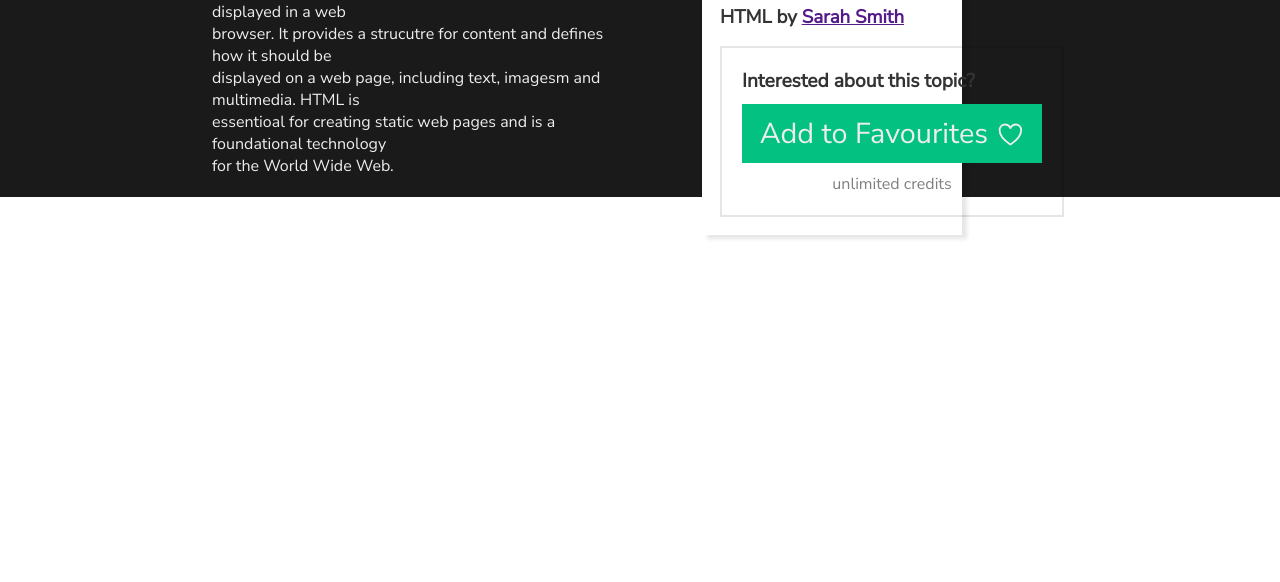
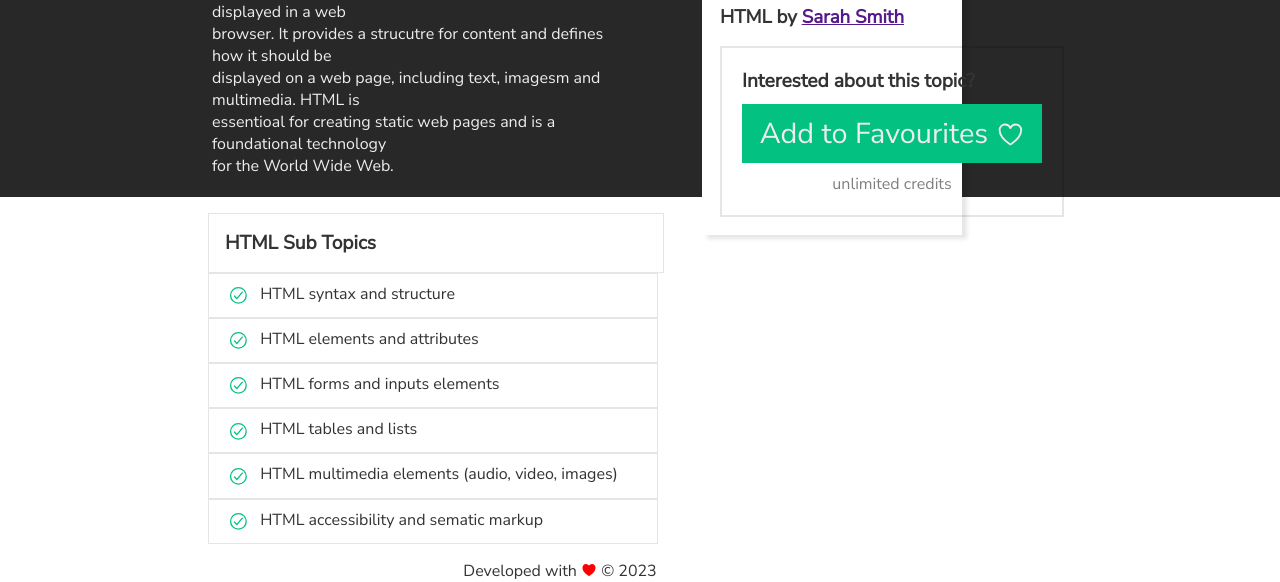
Before and after one commit to abdallahbahrawi1/Abdallah-Bahrawi-Project1, a plain HTML site: page index.html in a window 1280 px wide. Shown: the part 284-866 px from the top of the page. Before the commit the page ends 800 px from the top, so only its background shows below. Drawn offline with nearby package versions, Linux system fonts and the light colour scheme.

Commit message:
finishing first page, still need more work

```diff
--- a/index.html
+++ b/index.html
@@ -56,6 +56,27 @@
         </div>
     </section>
 
+    <section>
+        <div class="container-lg">
+            <ul class="topics-list">
+              <h2 class="topics-header">HTML Sub Topics</h2>
+              <li><ion-icon name="checkmark-circle-outline"></ion-icon>HTML syntax and structure</li>
+              <li><ion-icon name="checkmark-circle-outline"></ion-icon>HTML elements and attributes</li>
+              <li><ion-icon name="checkmark-circle-outline"></ion-icon>HTML forms and inputs elements</li>
+              <li><ion-icon name="checkmark-circle-outline"></ion-icon>HTML tables and lists</li>
+              <li><ion-icon name="checkmark-circle-outline"></ion-icon>HTML multimedia elements (audio, video, images)</li>
+              <li><ion-icon name="checkmark-circle-outline"></ion-icon>HTML accessibility and sematic markup</li>
+            </ul>
+        </div>
+    </section>
+
+
+    <footer>
+        <div class="copyright">
+          Developed with <ion-icon name="heart"></ion-icon> &copy; 2023
+        </div>
+    </footer>
+
       <script type="module" src="https://unpkg.com/ionicons@7.1.0/dist/ionicons/ionicons.esm.js"></script>
       <script nomodule src="https://unpkg.com/ionicons@7.1.0/dist/ionicons/ionicons.js"></script>
 </body>
--- a/style.css
+++ b/style.css
@@ -81,8 +81,9 @@ padding: 4px 15px;
     border: 1px solid rgba( 0, 0, 0, 0.1);
     cursor: pointer;
     font-size: 1rem;
-
+    color: var(--body-text);
     text-decoration: none;
+    font-weight: bold;
 }
 
 ion-icon {
@@ -109,7 +110,7 @@ header h1 {
 
 .web-section {
     padding-top: 0.3rem;
-    background-color: var(--bg_default-dark);
+    background-color: var(--bg_body-dark);
     color: var(--body-text-dark);
 }
 
@@ -202,3 +203,45 @@ ion-icon[name="star-outline"] {
     text-align: center;
     color: rgba(0, 0, 0, 0.5);
 }
+
+.topics-list {
+    margin: 1rem ;
+}
+
+.topics-list li{
+    width: 50%;
+    border: 1px solid  rgba(0, 0, 0, 0.1);
+    padding: 0.5rem;
+}
+
+.topics-list ion-icon{
+    color: var(--brand-secondary);
+    margin: 0.2rem 0.7rem;
+    font-size: 1.3rem;
+}
+
+.topics-header{
+    font-size: 1.2rem;
+    font-weight: bold;
+    width: 48.8% ;
+    border: 1px solid  rgba(0, 0, 0, 0.1);
+    padding: 1rem 1rem 1rem;
+}
+
+
+ion-icon[name="heart"] {
+    color: red;
+}
+
+footer{
+    display: flex;
+    justify-content: center;
+}
+
+.copyright {
+    margin-right: 10rem;
+}
+
+.bottom-section{
+
+}
```
Lines whose indentation alone changed are shown as unchanged.
